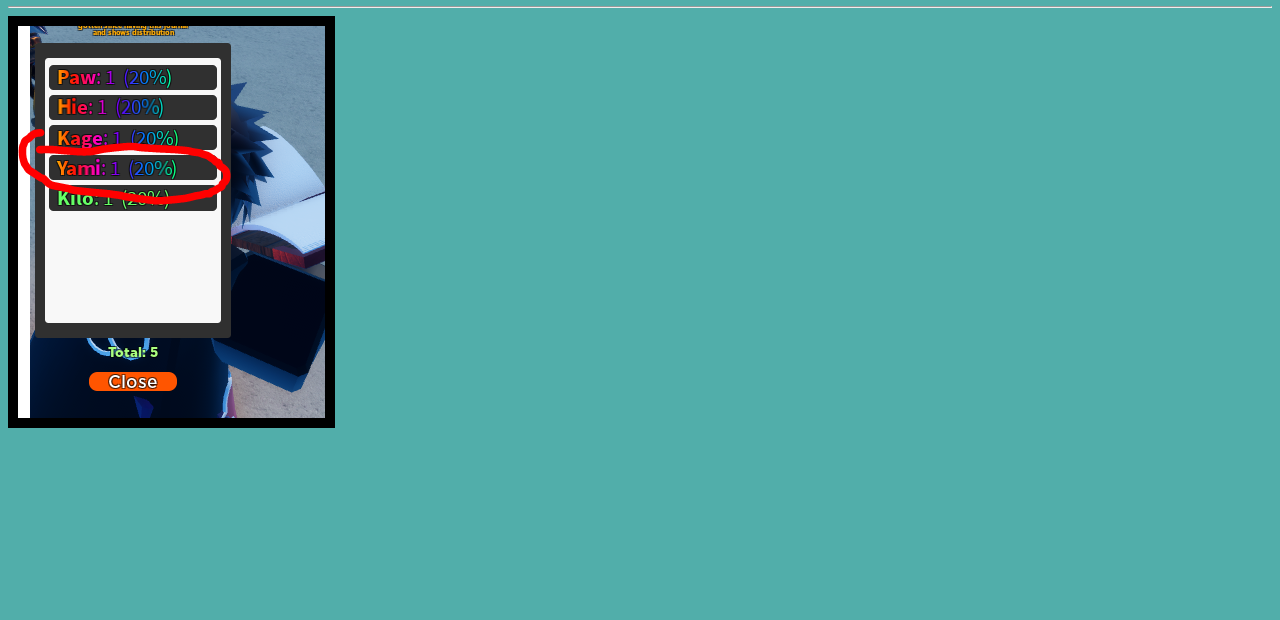
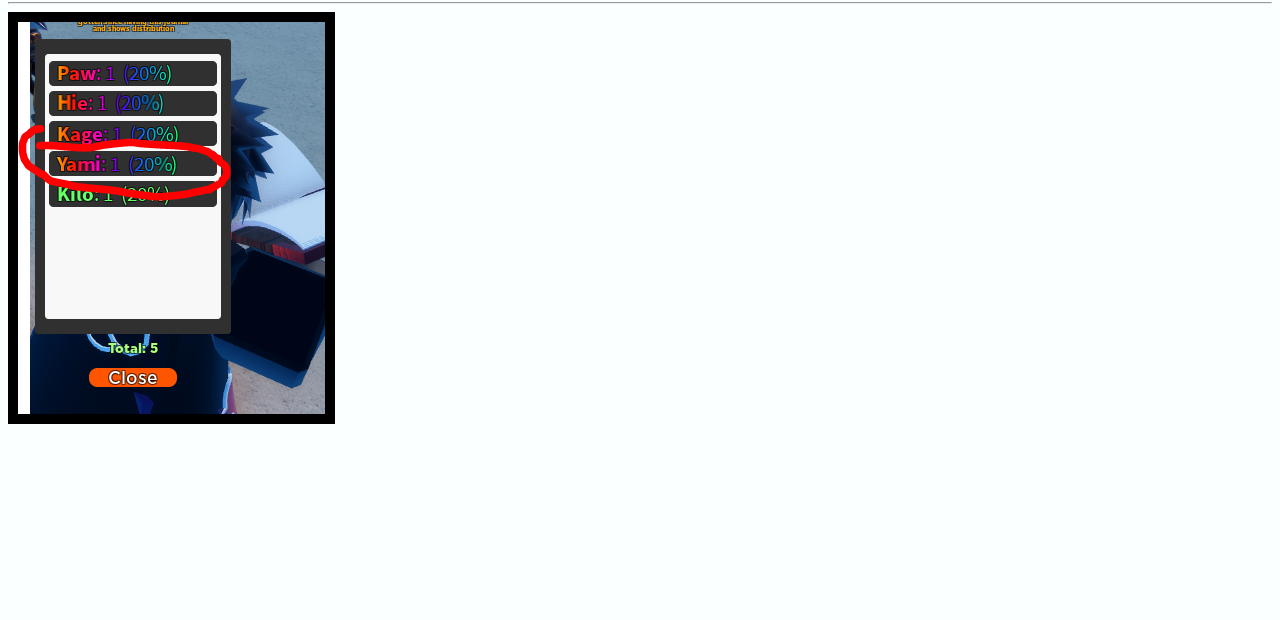
Before and after one commit to CrazyHub123/LiorTheScammer, a plain HTML site: page index.html in a window 1280 px wide. Shown: the part 180-800 px from the top of the page. Drawn offline with nearby package versions, Linux system fonts and the light colour scheme.

Commit message:
Update index.html

```diff
--- a/index.html
+++ b/index.html
@@ -2,18 +2,16 @@
 <html>
     <head>
         <meta name="color-scheme" content="light dark">
-        <link rel="stylesheet" href="https://cdn.jsdelivr.net/npm/@fortawesome/fontawesome-free@6.2.0/css/fontawesome.min.css">
          <link href="https://fonts.googleapis.com/css2?family=Nunito:wght@400;600;700;800;900&display=swap" rel="stylesheet">
-
         <style>
             body {
-                background: #51aeaa;
+                background: #faffff;
                 color: black;
+               font-family: 'Nunito', sans-serif;
             }
         </style>
     </head>
     <body>
-        font-family: 'Nunito', sans-serif;
         <h1>Lior The Scammer</h1>
         <b>LiorTheScammer</b><br>
             <i>so like the scammer likes to take yami from kidos and lies that he got gura because he wants prestige bag at game called gpo and lying</i>
```
